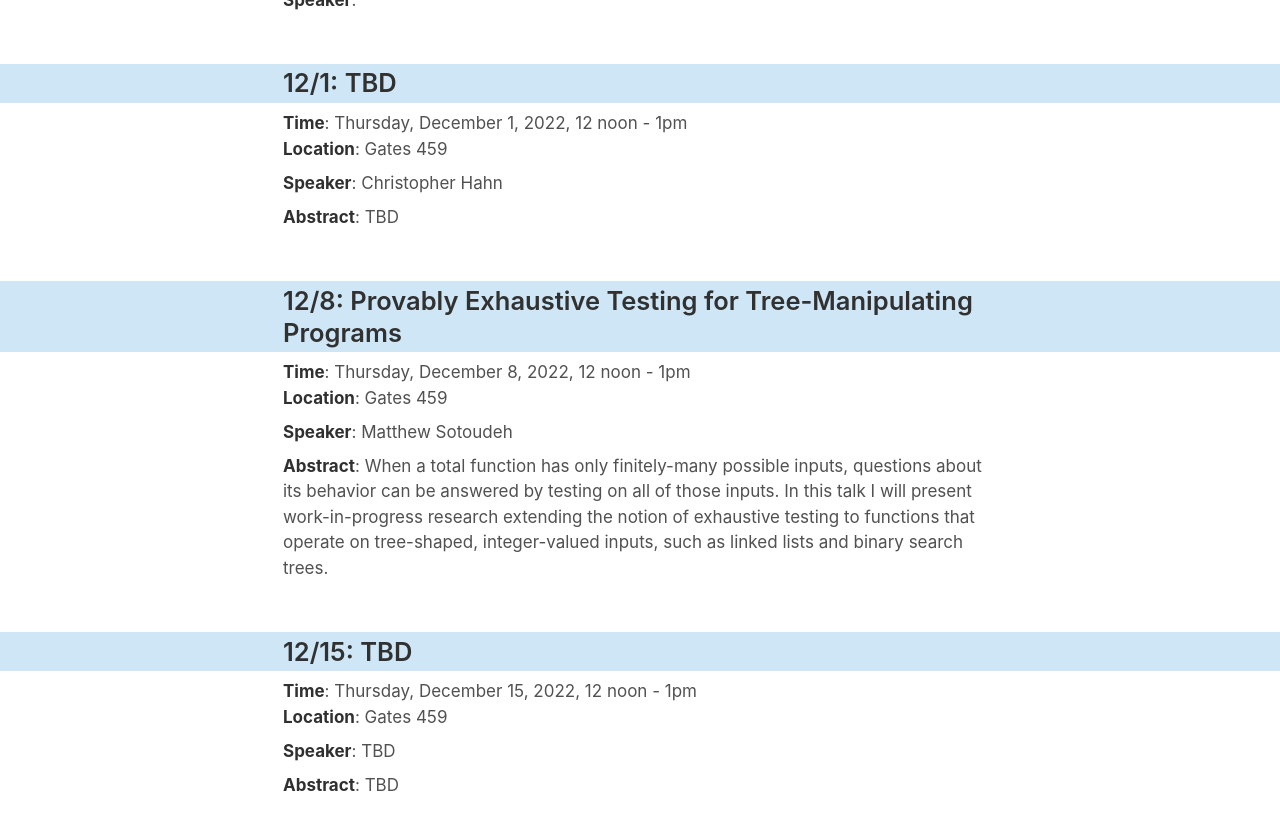
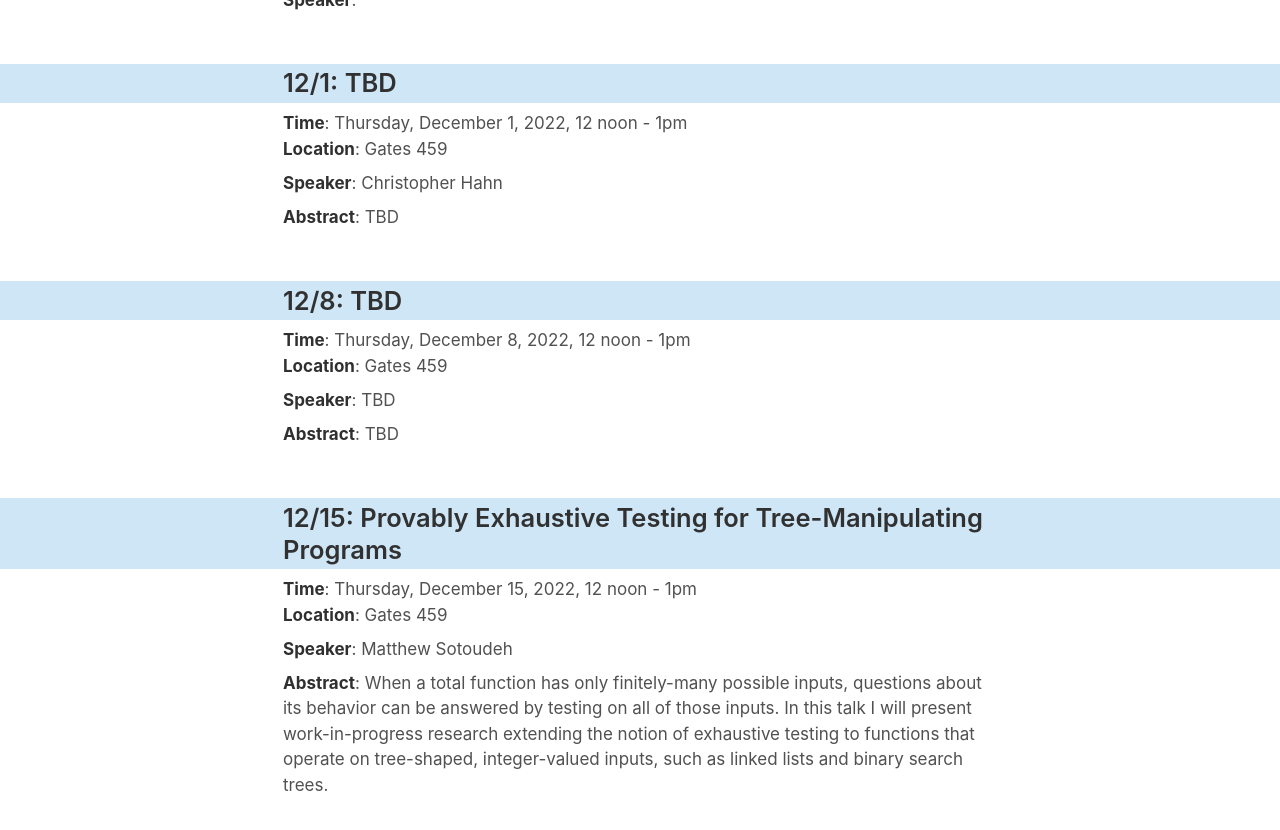
Before and after one commit to software-research-lunch/software-research-lunch.github.io, a Jekyll site: the page built from index.html, in a window 1280 px wide and 900 px high, scrolled down 5923 px. Shown: the top 830 px of the window. Built offline with Jekyll 4.4.1, drawn with Linux system fonts in a browser that asks for light colours.

Commit message:
move Mat to 12/15

```diff
--- a/_data/schedule.yml
+++ b/_data/schedule.yml
@@ -189,19 +189,19 @@ y22_fall:
     food: ""
 
   - date: "2022-12-08"
+    abstract: "TBD"
+    title: "TBD"
+    speaker: "TBD"
+    bio: "TBD"
+    food: ""
+
+  - date: "2022-12-15"
     abstract: "When a total function has only finitely-many possible inputs, questions about its behavior can be answered by testing on all of those inputs.
     In this talk I will present work-in-progress research extending the notion of exhaustive testing to functions that operate on tree-shaped, integer-valued inputs,
     such as linked lists and binary search trees."
     title: "Provably Exhaustive Testing for Tree-Manipulating Programs"
     speaker: "Matthew Sotoudeh"
     bio: "Matthew Sotoudeh is a second year PhD student working with Dawson Engler. His research interests include program analysis, verification, and understanding."
-    food: ""
-
-  - date: "2022-12-15"
-    abstract: "TBD"
-    title: "TBD"
-    speaker: "TBD"
-    bio: "TBD"
     food: ""
 
 y21_winter:
```
